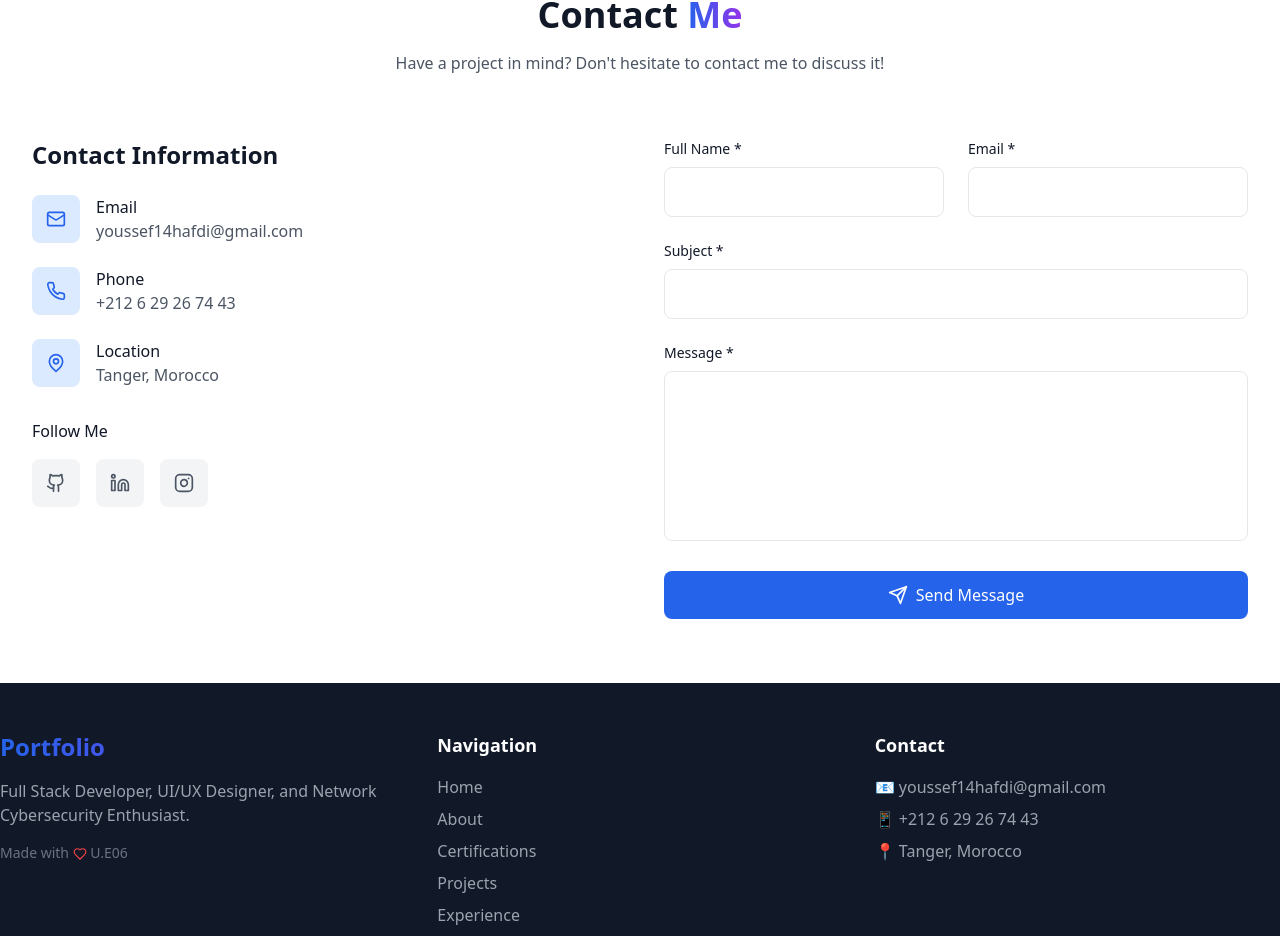
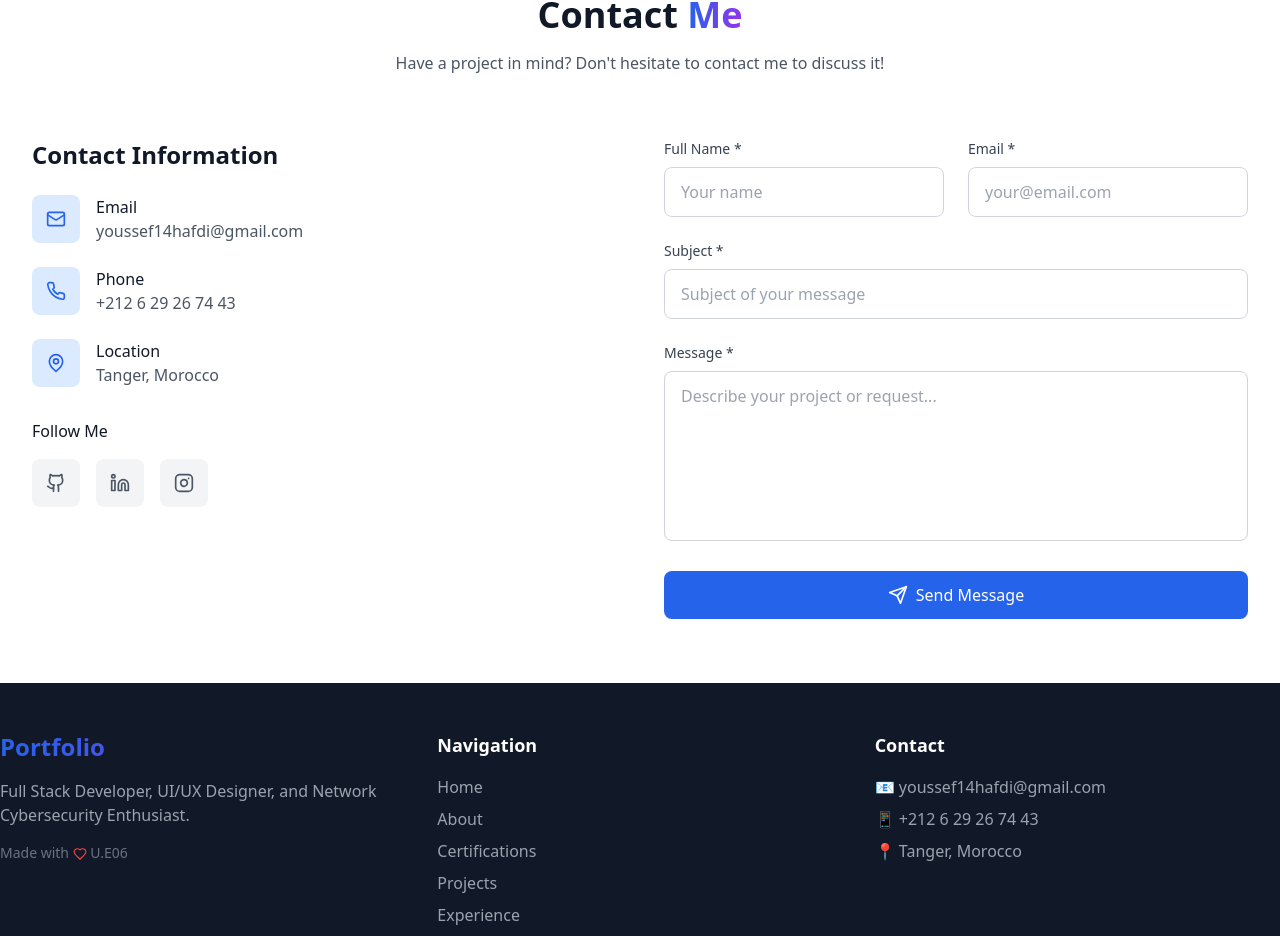
Before and after one commit to youssefhafdi/youssef, a React (Vite) app: page / in a window 1280 px wide. Shown: the part 6858-7794 px from the top of the page. Built offline with nearby package versions, Linux system fonts and the light colour scheme.

Commit message:
refactor: Amélioration du composant Contact avec des commentaires explicatifs, mise à jour des clés d'accès, et amélioration de l'interface utilisateur des formulaires et des messages de retour.

```diff
--- a/package.json
+++ b/package.json
@@ -1,6 +1,5 @@
 {
-  "name": "portfolio",
-  "private": true,
+  "name": "youssefhafdi",
   "version": "0.0.0",
   "type": "module",
   "scripts": {
--- a/src/components/Contact.jsx
+++ b/src/components/Contact.jsx
@@ -22,13 +22,15 @@ const Contact = () => {
   }
 
   const handleSubmit = async (e) => {
+
     e.preventDefault()
     setIsSubmitting(true)
     setResult('')
     setErrorMessage('')
 
     const formDataToSend = new FormData()
-    formDataToSend.append("access_key", "1fdb6e62-a5c0-492c-bb39-edfa62064631") // replace with your key
+    // ⚠️ Mets ton vrai access_key de Web3Forms ici
+    formDataToSend.append("access_key", "TON_ACCESS_KEY_ICI")
     formDataToSend.append("name", formData.name)
     formDataToSend.append("email", formData.email)
     formDataToSend.append("subject", formData.subject)
@@ -46,6 +48,7 @@ const Contact = () => {
         setResult("Message envoyé avec succès!")
         setFormData({ name: '', email: '', subject: '', message: '' })
       } else {
+        console.log("Erreur", data)
         setErrorMessage(data.message || "Une erreur est survenue")
       }
     } catch (error) {
@@ -57,21 +60,50 @@ const Contact = () => {
   }
 
   const contactInfo = [
-    { icon: Mail, title: 'Email', value: 'youssef14hafdi@gmail.com', link: 'mailto:youssef14hafdi@gmail.com' },
-    { icon: Phone, title: 'Phone', value: '+212 6 29 26 74 43', link: 'tel:+212629267443' },
-    { icon: MapPin, title: 'Location', value: 'Tanger, Morocco', link: null }
+    {
+      icon: Mail,
+      title: 'Email',
+      value: 'youssef14hafdi@gmail.com',
+      link: 'mailto:youssef14hafdi@gmail.com'
+    },
+    {
+      icon: Phone,
+      title: 'Phone',
+      value: '+212 6 29 26 74 43',
+      link: 'tel:+212629267443'
+    },
+    {
+      icon: MapPin,
+      title: 'Location',
+      value: 'Tanger, Morocco',
+      link: null
+    }
   ]
 
   const socialLinks = [
-    { name: 'GitHub', icon: Github, url: 'https://github.com/youssefhafdi', color: 'hover:text-gray-900 dark:hover:text-white' },
-    { name: 'LinkedIn', icon: Linkedin, url: 'https://www.linkedin.com/in/youssef-hafdi-02a9a623b/', color: 'hover:text-blue-600' },
-    { name: 'Instagram', icon: Instagram, url: 'https://www.instagram.com/youssef_hfd_?', color: 'hover:text-blue-400' }
+    {
+      name: 'GitHub',
+      icon: Github,
+      url: 'https://github.com/youssefhafdi',
+      color: 'hover:text-gray-900 dark:hover:text-white'
+    },
+    {
+      name: 'LinkedIn',
+      icon: Linkedin,
+      url: 'https://www.linkedin.com/in/youssef-hafdi-02a9a623b/',
+      color: 'hover:text-blue-600'
+    },
+    {
+      name: 'Instagram',
+      icon: Instagram,
+      url: 'https://www.instagram.com/youssef_hfd_?',
+      color: 'hover:text-blue-400'
+    }
   ]
 
   return (
     <section id="contact" className="section-padding">
       <div className="container-custom">
-        {/* Header */}
         <motion.div
           initial={{ opacity: 0, y: 50 }}
           whileInView={{ opacity: 1, y: 0 }}
@@ -88,9 +120,15 @@ const Contact = () => {
         </motion.div>
 
         <div className="grid lg:grid-cols-2 gap-12">
-          {/* Contact Info */}
-          <motion.div initial={{ opacity: 0, x: -50 }} whileInView={{ opacity: 1, x: 0 }} transition={{ duration: 0.6 }} viewport={{ once: true }}>
+          {/* Contact Information */}
+          <motion.div
+            initial={{ opacity: 0, x: -50 }}
+            whileInView={{ opacity: 1, x: 0 }}
+            transition={{ duration: 0.6 }}
+            viewport={{ once: true }}
+          >
             <h3 className="text-2xl font-bold mb-6">Contact Information</h3>
+
             <div className="space-y-6 mb-8">
               {contactInfo.map((info, index) => (
                 <div key={index} className="flex items-center gap-4">
@@ -100,7 +138,10 @@ const Contact = () => {
                   <div>
                     <h4 className="font-medium text-gray-900 dark:text-white">{info.title}</h4>
                     {info.link ? (
-                      <a href={info.link} className="text-gray-600 dark:text-gray-300 hover:text-primary-600 dark:hover:text-primary-400 transition-colors duration-300">
+                      <a
+                        href={info.link}
+                        className="text-gray-600 dark:text-gray-300 hover:text-primary-600 dark:hover:text-primary-400 transition-colors duration-300"
+                      >
                         {info.value}
                       </a>
                     ) : (
@@ -112,6 +153,7 @@ const Contact = () => {
             </div>
 
             {/* Social Links */}
+            <div>
               <h4 className="font-medium text-gray-900 dark:text-white mb-4">Follow Me</h4>
               <div className="flex gap-4">
                 {socialLinks.map((social, index) => (
@@ -128,39 +170,114 @@ const Contact = () => {
                   </motion.a>
                 ))}
               </div>
+            </div>
           </motion.div>
 
           {/* Contact Form */}
-          <motion.div initial={{ opacity: 0, x: 50 }} whileInView={{ opacity: 1, x: 0 }} transition={{ duration: 0.6 }} viewport={{ once: true }}>
+          <motion.div
+            initial={{ opacity: 0, x: 50 }}
+            whileInView={{ opacity: 1, x: 0 }}
+            transition={{ duration: 0.6 }}
+            viewport={{ once: true }}
+          >
             <form onSubmit={handleSubmit} className="space-y-6">
-              {/* Inputs */}
               <div className="grid md:grid-cols-2 gap-6">
                 <div>
-                  <label htmlFor="name" className="block text-sm font-medium mb-2">Full Name *</label>
-                  <input type="text" id="name" name="name" value={formData.name} onChange={handleInputChange} required className="w-full px-4 py-3 border rounded-lg" />
+                  <label htmlFor="name" className="block text-sm font-medium text-gray-700 dark:text-gray-300 mb-2">
+                    Full Name *
+                  </label>
+                  <input
+                    type="text"
+                    id="name"
+                    name="name"
+                    value={formData.name}
+                    onChange={handleInputChange}
+                    required
+                    className="w-full px-4 py-3 border border-gray-300 dark:border-gray-600 rounded-lg focus:ring-2 focus:ring-primary-500 focus:border-transparent bg-white dark:bg-gray-700 text-gray-900 dark:text-white transition-colors duration-300"
+                    placeholder="Your name"
+                  />
                 </div>
+
                 <div>
-                  <label htmlFor="email" className="block text-sm font-medium mb-2">Email *</label>
-                  <input type="email" id="email" name="email" value={formData.email} onChange={handleInputChange} required className="w-full px-4 py-3 border rounded-lg" />
+                  <label htmlFor="email" className="block text-sm font-medium text-gray-700 dark:text-gray-300 mb-2">
+                    Email *
+                  </label>
+                  <input
+                    type="email"
+                    id="email"
+                    name="email"
+                    value={formData.email}
+                    onChange={handleInputChange}
+                    required
+                    className="w-full px-4 py-3 border border-gray-300 dark:border-gray-600 rounded-lg focus:ring-2 focus:ring-primary-500 focus:border-transparent bg-white dark:bg-gray-700 text-gray-900 dark:text-white transition-colors duration-300"
+                    placeholder="your@email.com"
+                  />
                 </div>
               </div>
 
               <div>
-                <label htmlFor="subject" className="block text-sm font-medium mb-2">Subject *</label>
-                <input type="text" id="subject" name="subject" value={formData.subject} onChange={handleInputChange} required className="w-full px-4 py-3 border rounded-lg" />
+                <label htmlFor="subject" className="block text-sm font-medium text-gray-700 dark:text-gray-300 mb-2">
+                  Subject *
+                </label>
+                <input
+                  type="text"
+                  id="subject"
+                  name="subject"
+                  value={formData.subject}
+                  onChange={handleInputChange}
+                  required
+                  className="w-full px-4 py-3 border border-gray-300 dark:border-gray-600 rounded-lg focus:ring-2 focus:ring-primary-500 focus:border-transparent bg-white dark:bg-gray-700 text-gray-900 dark:text-white transition-colors duration-300"
+                  placeholder="Subject of your message"
+                />
               </div>
 
               <div>
-                <label htmlFor="message" className="block text-sm font-medium mb-2">Message *</label>
-                <textarea id="message" name="message" value={formData.message} onChange={handleInputChange} required rows={6} className="w-full px-4 py-3 border rounded-lg resize-none" />
+                <label htmlFor="message" className="block text-sm font-medium text-gray-700 dark:text-gray-300 mb-2">
+                  Message *
+                </label>
+                <textarea
+                  id="message"
+                  name="message"
+                  value={formData.message}
+                  onChange={handleInputChange}
+                  required
+                  rows={6}
+                  className="w-full px-4 py-3 border border-gray-300 dark:border-gray-600 rounded-lg focus:ring-2 focus:ring-primary-500 focus:border-transparent bg-white dark:bg-gray-700 text-gray-900 dark:text-white transition-colors duration-300 resize-none"
+                  placeholder="Describe your project or request..."
+                />
               </div>
 
-              {/* Messages */}
-              {result && <div className="p-4 rounded-lg bg-green-100 text-green-800">{result}</div>}
-              {errorMessage && <div className="p-4 rounded-lg bg-red-100 text-red-800">{errorMessage}</div>}
+              {/* Result Messages */}
+              {result && (
+                <div className="p-4 rounded-lg bg-green-100 text-green-800 dark:bg-green-900 dark:text-green-200">
+                  {result}
+                </div>
+              )}
 
-              <motion.button type="submit" disabled={isSubmitting} whileHover={{ scale: 1.02 }} whileTap={{ scale: 0.98 }} className="w-full btn-primary flex items-center justify-center gap-2 disabled:opacity-50">
-                {isSubmitting ? <>Sending...</> : <><Send size={20} /> Send Message</>}
+              {errorMessage && (
+                <div className="p-4 rounded-lg bg-red-100 text-red-800 dark:bg-red-900 dark:text-red-200">
+                  {errorMessage}
+                </div>
+              )}
+
+              <motion.button
+                type="submit"
+                disabled={isSubmitting}
+                whileHover={{ scale: 1.02 }}
+                whileTap={{ scale: 0.98 }}
+                className="w-full btn-primary flex items-center justify-center gap-2 disabled:opacity-50 disabled:cursor-not-allowed"
+              >
+                {isSubmitting ? (
+                  <>
+                    <div className="w-5 h-5 border-2 border-white border-t-transparent rounded-full animate-spin"></div>
+                    Sending...
+                  </>
+                ) : (
+                  <>
+                    <Send size={20} />
+                    Send Message
+                  </>
+                )}
               </motion.button>
             </form>
           </motion.div>
```
Lines whose indentation alone changed are shown as unchanged.
